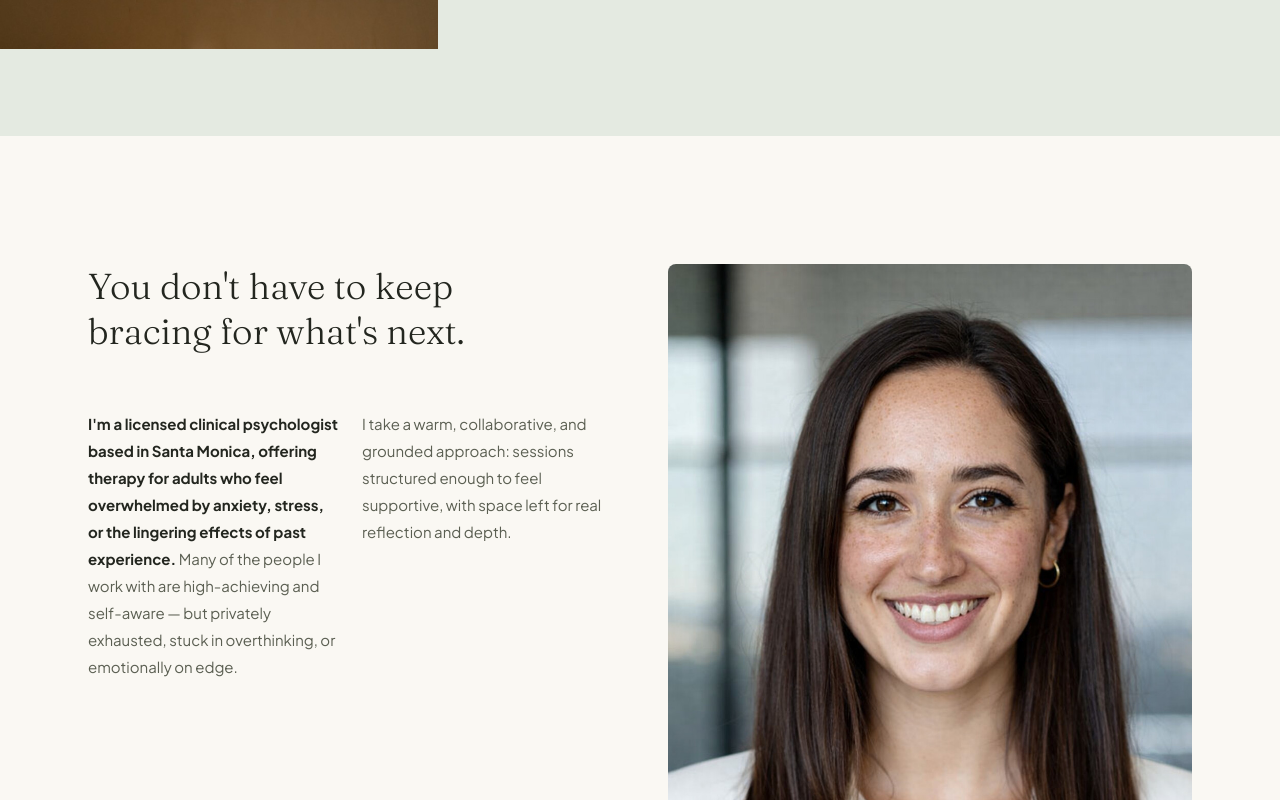
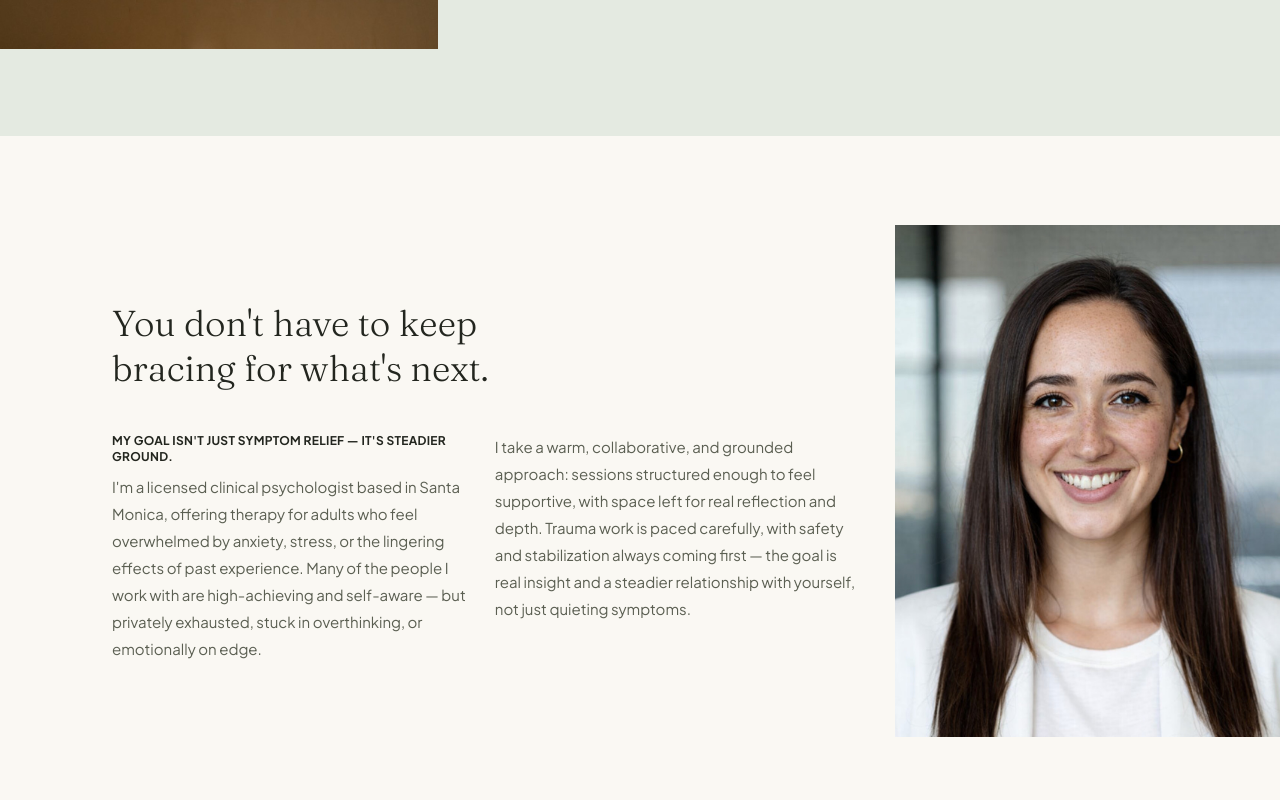
Before and after one commit to nishant23042002/maya-reynolds-therapy, a Next.js app: page / in a window 1280 px wide. Shown: the part 660-1460 px from the top of the page. Built offline with nearby package versions, Linux system fonts and the light colour scheme.

Commit message:
fix: rebuild About section to match reference layout and center content vertically

```diff
--- a/src/components/MissionIntro.tsx
+++ b/src/components/MissionIntro.tsx
@@ -2,40 +2,55 @@ import Image from "next/image";
 import { mission } from "@/lib/content";
 
 /**
- * Real layout, not a guess — inspected via devtools on
- * conejovalleycounseling.com's "You're holding onto hope..." section
- * (absolute-positioned Fluid Engine blocks, canvas ≈1780px @ ≈1795px
- * viewport — coordinates below are read straight off getBoundingClientRect()):
+ * Real measurements, pulled from conejovalleycounseling.com's live DOM at
+ * two viewport widths (1425px and 1920px) — and confirmed as true `vmax`
+ * (max of viewport width/height), not `vw`: swapping width and height at
+ * the same magnitude (1425×900 vs 900×1425) left the section's own padding
+ * pixel-for-pixel identical, which only happens if it's keyed to
+ * `max(vw, vh)` rather than width alone. Same Fluid Engine full-bleed
+ * pattern as Hero/Navbar (no max-width cap), just with its own numbers:
+ *   - Section padding: 7vmax top/bottom (`calc(70vmax / 10)` in their CSS)
+ *   - Text block starts at 8.75vmax from the left; the H2 itself wraps at
+ *     ~47.7vmax; the two paragraphs below it sit in a 2-column row, each
+ *     25.1vmax wide, with a FIXED 20px gap between them (confirmed fixed,
+ *     not vmax — identical in raw px at both widths tested, unlike
+ *     everything else here) — `gap-x-5` is exactly 20px, no arbitrary value
+ *     needed
+ *   - Gap between the H2 and the paragraph row: ~3.3vmax (`gap-y-[3.3vmax]`
+ *     on the grid, rather than a margin on either row)
+ *   - Portrait: bled to the right edge, 30.1vmax wide
+ *   - Mobile (≤767px, same breakpoint as Hero): everything full width with
+ *     a 6vw inset, but the ORIGINAL REORDERS content — heading, then the
+ *     first paragraph, then the photo, THEN the second paragraph
+ *     (`order-2`/`order-4` on the two paragraphs specifically, not both the
+ *     same, so the `order-3` photo lands between them)
  *
- *   - H2 block:        top 1200, height 172  → bottom edge 1372
- *   - Paragraph row:   top 1429              → gap under H2 is ~57px,
- *     noticeably more generous than a default Tailwind `mb-8` (32px)
- *   - Two paragraph blocks sit side by side with only a ~20px gap between
- *     them (`gap-6` / 24px is already a close match, left as-is)
- *   - Portrait block:  543×721 → aspect ratio ≈0.75 (tall portrait)
- *   - Section padding: computed `.content-wrapper` padding is ~125.7px,
- *     i.e. very close to Tailwind's `py-32` (128px) on desktop
- *   - Desktop split is roughly 48/52, text column left, portrait right
- *   - Body copy line-height is close to 1.8× the font size — noticeably
- *     airier than Tailwind's default `leading-relaxed` (1.625)
- *
- * Exact canvas pixels don't map 1:1 onto a responsive Tailwind rebuild
- * (Fluid Engine scales its whole canvas, not individual elements), so the
- * values above are recreated as proportions/spacing scale, not copied
- * literally — see the Reynolds Rebuild plan.
- *
- * Portrait sizing: matching the photo's own 2:3 ratio exactly (1024×1536)
- * left the box too tall/narrow at desktop widths — it read as stretched
- * rather than composed. The container instead uses the original's own
- * measured ratio (543/721 ≈ 3:4), a normal headshot-card proportion, with
- * `object-top` so `object-cover` crops from the BOTTOM of the photo only
- * (torso/background) — the face and shoulders at the top of the frame stay
- * fully visible at every breakpoint.
- *
- * Mobile: original's Squarespace mobile layout isn't worth reverse
- * engineering pixel-by-pixel since you're rebuilding in Tailwind's own
- * responsive system — stacking to one column (image below the two
- * paragraphs, which themselves stack) is the sensible equivalent.
+ * Two departures from a literal copy of those measurements, both fixes for
+ * real problems rather than reference-matching:
+ *   - The reference stretches its photo to match the TEXT block's own
+ *     height exactly (confirmed: top aligns with the H2, bottom sits a
+ *     fixed gap above the text's own bottom). That works for their landscape
+ *     beach photo at any crop ratio, but Maya's photo is a portrait
+ *     headshot — with her short bio, the text block is barely a few hundred
+ *     pixels tall, and stretching a headshot into that wide/short frame
+ *     with `object-top` cropped down to just hair. Fixed with a
+ *     `md:min-h-[40vmax]` floor on the shared wrapper (≈ a 3:4 ratio at the
+ *     photo's own 30.1vmax width) — the photo still stretches to match
+ *     whatever the wrapper resolves to via `inset-y-0`, but now that's
+ *     never shorter than a normal portrait crop. The text grid is
+ *     vertically centered against that same floor via `flex items-center`
+ *     on the wrapper — NOT `h-full` + `content-center` on the grid itself,
+ *     which was the first attempt and silently failed: percentage heights
+ *     don't reliably resolve against a parent whose height comes only from
+ *     `min-height` (no explicit `height`), so the grid stayed pinned to the
+ *     top at its own natural height with all the slack space left below it
+ *     (confirmed via devtools — 0px gap above the text, 500px+ below at a
+ *     1920×1080 test). Flexbox `align-items` centers a child by its actual
+ *     box regardless of that limitation, which is why it's used instead.
+ *   - Section fills the full remaining viewport height below the header
+ *     (`min-h-[calc(100vh-115px)]`, matching Hero's treatment — see
+ *     Hero.tsx), content centered. `md:` only, same as Hero, so mobile
+ *     keeps its natural content height.
  *
  * This doubles as the "About" section — the nav's #about anchor points
  * here, so Maya's headshot is the portrait.
@@ -43,31 +58,56 @@ import { mission } from "@/lib/content";
 export default function MissionIntro() {
   return (
     <section id="about" className="bg-base">
-      <div className="mx-auto grid max-w-6xl gap-12 px-6 py-24 md:grid-cols-2 md:items-start md:gap-14 md:py-32">
-        <div>
-          <h2 className="mb-12 max-w-md font-display text-3xl font-light leading-tight text-ink md:mb-14 md:text-4xl">
-            {mission.introLine}
-          </h2>
-          <div className="grid gap-6 sm:grid-cols-2">
+      <div className="px-6 py-16 md:flex md:min-h-[calc(100vh-115px)] md:flex-col md:justify-center md:px-0 md:py-[7vmax]">
+        <div className="md:relative md:flex md:min-h-[40vmax] md:items-center">
+          {/* Portrait — desktop only, bled to the right edge, stretches to
+              match the wrapper's height (floor of 40vmax, or the text
+              block's own height if that ends up taller) */}
+          <div className="pointer-events-none absolute inset-y-0 right-0 hidden w-[30.1vmax] md:block">
+            <Image
+              src={mission.portrait.src}
+              alt={mission.portrait.alt}
+              fill
+              sizes="31vmax"
+              className="object-cover object-top"
+            />
+          </div>
+
+          {/* Text block — normal flow, defines the wrapper's height above
+              its min-height floor. Grid + `order` so mobile can stack in
+              the original's actual order (heading, para 1, photo, para 2)
+              while desktop lays the two paragraphs side by side under a
+              full-width heading, vertically centered against the photo. */}
+          <div className="grid grid-cols-1 gap-8 md:ml-[8.75vmax] md:mr-[33vmax] md:grid-cols-2 md:gap-x-5 md:gap-y-[3.3vmax]">
+            <h2 className="order-1 max-w-md font-display text-3xl font-light leading-tight text-ink md:order-none md:col-span-2 md:max-w-[47.7vmax] md:text-4xl">
+              {mission.introLine}
+            </h2>
             {mission.paragraphs.map((p, i) => (
-              <p key={i} className="text-[15px] leading-[1.8] text-ink-muted">
-                {p.lead && <strong className="text-ink">{p.lead} </strong>}
+              <p
+                key={i}
+                className={`${i === 0 ? "order-2" : "order-4"} text-[15px] leading-[1.8] text-ink-muted md:order-none`}
+              >
+                {p.lead && (
+                  <strong className="mb-2 block text-xs uppercase tracking-wide text-ink">
+                    {p.lead}
+                  </strong>
+                )}
                 {p.rest}
               </p>
             ))}
+
+            {/* Portrait — mobile only, sits between the two paragraphs to
+                match the original's actual content order */}
+            <div className="relative order-3 aspect-[3/4] w-full overflow-hidden rounded-lg md:hidden">
+              <Image
+                src={mission.portrait.src}
+                alt={mission.portrait.alt}
+                fill
+                sizes="100vw"
+                className="object-cover object-top"
+              />
+            </div>
           </div>
-        </div>
-        {/* aspect-[3/4] mirrors the original's own portrait-card proportion.
-            object-top anchors the crop to the top of the photo, so any
-            cropping happens at the bottom — the face stays fully in frame. */}
-        <div className="relative aspect-[3/4] w-full overflow-hidden rounded-lg">
-          <Image
-            src={mission.portrait.src}
-            alt={mission.portrait.alt}
-            fill
-            sizes="(min-width: 768px) 45vw, 100vw"
-            className="object-cover object-top"
-          />
         </div>
       </div>
     </section>
--- a/src/lib/content.ts
+++ b/src/lib/content.ts
@@ -42,14 +42,20 @@ export const hero = {
 export const mission = {
   eyebrow: "About Dr. Reynolds",
   introLine: "You don't have to keep bracing for what's next.",
+  // Rebalanced so both columns run roughly the same length (the reference's
+  // own two paragraphs are close in length too) — the first draft had a
+  // long bold lead + short second paragraph, which read as lopsided next to
+  // a tall portrait. Lead is short on purpose: styled bold + uppercase in
+  // MissionIntro.tsx to match the original's short caps lead-in, not a
+  // second full sentence.
   paragraphs: [
     {
-      lead: "I'm a licensed clinical psychologist based in Santa Monica, offering therapy for adults who feel overwhelmed by anxiety, stress, or the lingering effects of past experience.",
-      rest: "Many of the people I work with are high-achieving and self-aware — but privately exhausted, stuck in overthinking, or emotionally on edge.",
+      lead: "My goal isn't just symptom relief — it's steadier ground.",
+      rest: "I'm a licensed clinical psychologist based in Santa Monica, offering therapy for adults who feel overwhelmed by anxiety, stress, or the lingering effects of past experience. Many of the people I work with are high-achieving and self-aware — but privately exhausted, stuck in overthinking, or emotionally on edge.",
     },
     {
       lead: null as string | null,
-      rest: "I take a warm, collaborative, and grounded approach: sessions structured enough to feel supportive, with space left for real reflection and depth.",
+      rest: "I take a warm, collaborative, and grounded approach: sessions structured enough to feel supportive, with space left for real reflection and depth. Trauma work is paced carefully, with safety and stabilization always coming first — the goal is real insight and a steadier relationship with yourself, not just quieting symptoms.",
     },
   ],
   portrait: { src: "/images/maya-headshot.jpg", alt: "Dr. Maya Reynolds, PsyD" },
```
